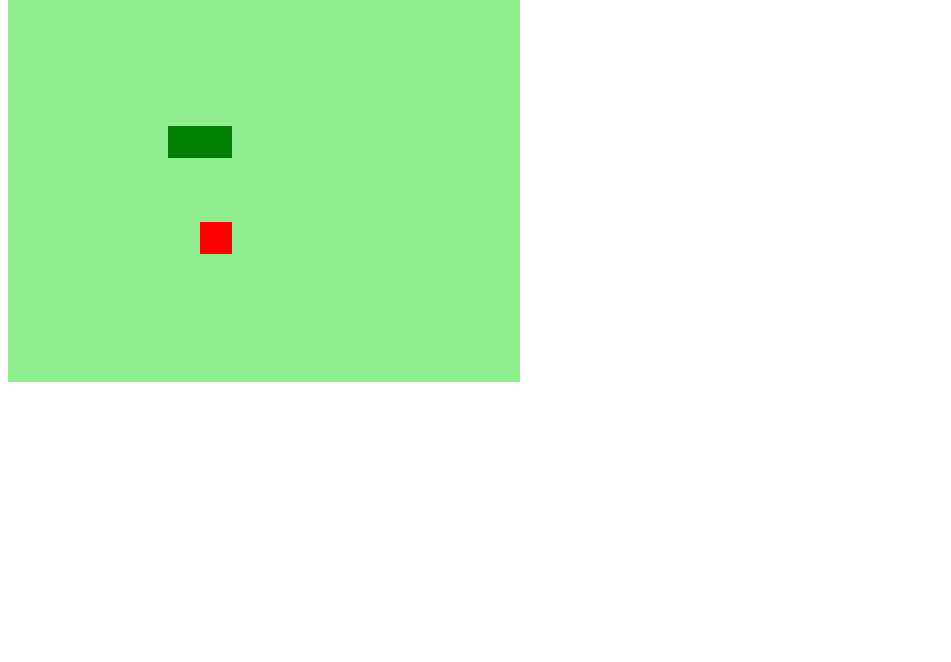
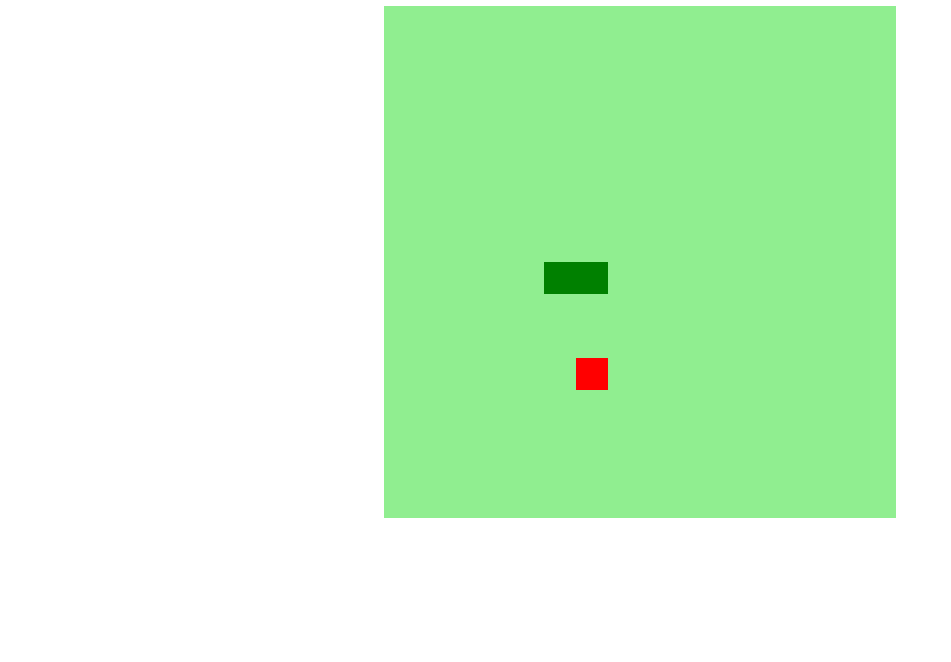
Before and after one commit to arthurdiogo/jogo-da-cobra, a plain HTML site: page index.html in a window 1280 px wide. Shown: the part 138-800 px from the top of the page, without its empty margins (0-951 px from the left). Drawn offline with Linux system fonts and the light colour scheme.

Commit message:
estilização e final do projeto

```diff
--- a/index.html
+++ b/index.html
@@ -9,6 +9,7 @@
     <title>Jogo da Cobra</title>
 </head>
 <body>
+    <h1>Jogo da Cobra!</h1>
     <canvas id="cobra" width="512" height="512"></canvas>
 </body>
 </html>
--- a/style.css
+++ b/style.css
@@ -0,0 +1,11 @@
+body{
+    height: 95vh;
+    width: 95;
+    display: flex;
+    justify-content: center;
+    align-items: center;
+    flex-direction: column;
+    color: rgb(2, 66, 2);
+    text-transform: uppercase;
+    margin-top: -20px;
+}
```
